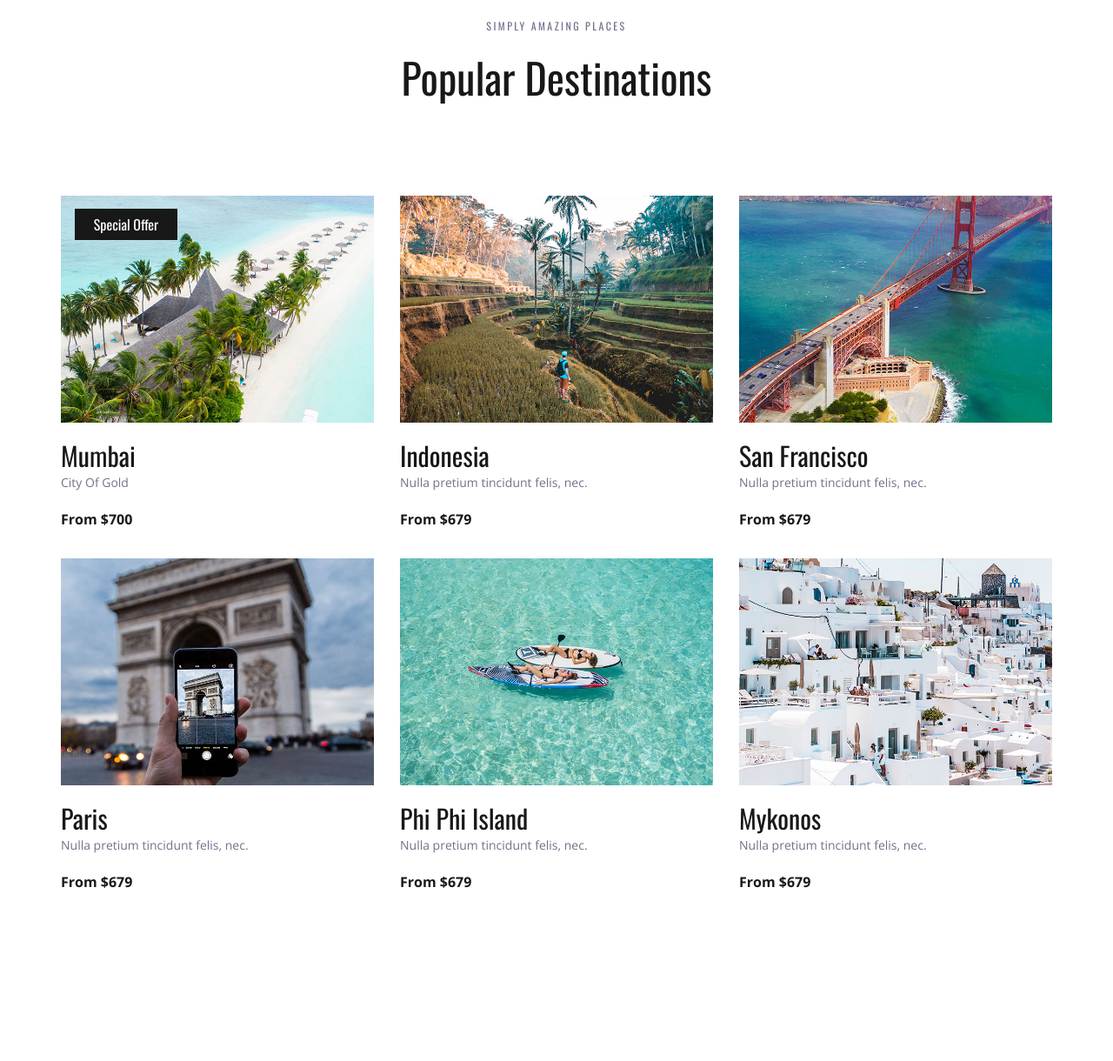
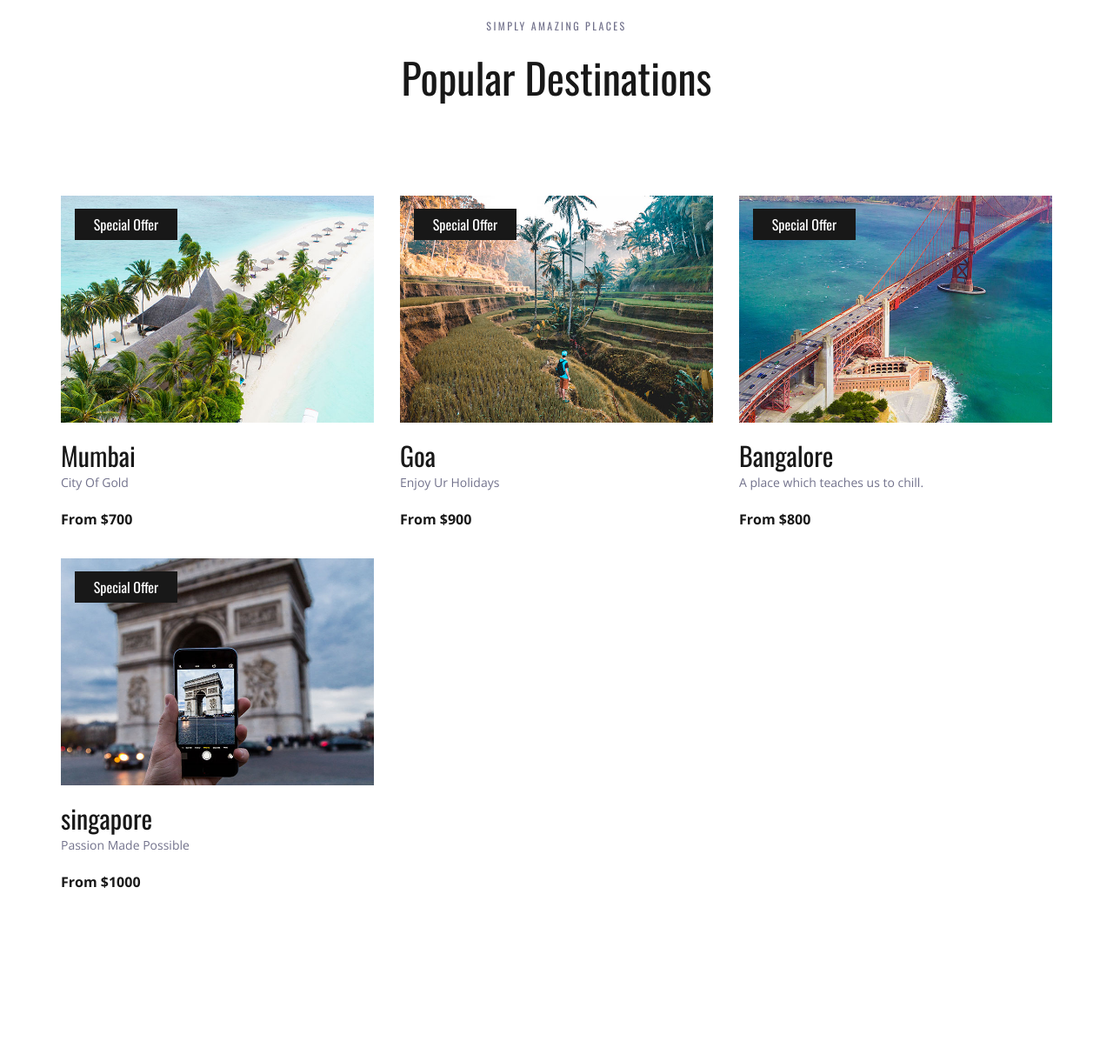
Before and after one commit to mayurkadampro/Telusko_Django, a Django app: page / in a window 1280 px wide. Shown: the part 1260-2480 px from the top of the page at 87% size. Run offline with Django 3.2, Linux system fonts and the light colour scheme; some libraries are stand-ins or nearby versions.

Commit message:
Passing Dynamic Data in Html - 2

```diff
--- a/telusko/template/index.html
+++ b/telusko/template/index.html
@@ -248,79 +249,20 @@
 			<div class="row destinations_row">
 				<div class="col">
 					<div class="destinations_container item_grid">
-
+						{% for dest in destt %}
 						<!-- Destination -->
 						<div class="destination item">
 							<div class="destination_image">
-								<img src="{% static 'images/destination_1.jpg' %}" alt="">
+								<img src="{{images}}/{{dest.image}}" alt="">
 								<div class="spec_offer text-center"><a href="#">Special Offer</a></div>
 							</div>
 							<div class="destination_content">
-								<div class="destination_title"><a href="destinations.html">{{destt.name}}</a></div>
-								<div class="destination_subtitle"><p>{{destt.description}}</p></div>
-								<div class="destination_price">From ${{destt.price}}</div>
+								<div class="destination_title"><a href="destinations.html">{{dest.name}}</a></div>
+								<div class="destination_subtitle"><p>{{dest.description}}</p></div>
+								<div class="destination_price">From ${{dest.price}}</div>
 							</div>
 						</div>
-
-						<!-- Destination -->
-						<div class="destination item">
-							<div class="destination_image">
-								<img src="{% static 'images/destination_2.jpg' %}" alt="">
-							</div>
-							<div class="destination_content">
-								<div class="destination_title"><a href="destinations.html">Indonesia</a></div>
-								<div class="destination_subtitle"><p>Nulla pretium tincidunt felis, nec.</p></div>
-								<div class="destination_price">From $679</div>
-							</div>
-						</div>
-
-						<!-- Destination -->
-						<div class="destination item">
-							<div class="destination_image">
-								<img src="{% static 'images/destination_3.jpg' %}" alt="">
-							</div>
-							<div class="destination_content">
-								<div class="destination_title"><a href="destinations.html">San Francisco</a></div>
-								<div class="destination_subtitle"><p>Nulla pretium tincidunt felis, nec.</p></div>
-								<div class="destination_price">From $679</div>
-							</div>
-						</div>
-
-						<!-- Destination -->
-						<div class="destination item">
-							<div class="destination_image">
-								<img src="{% static 'images/destination_4.jpg' %}" alt="">
-							</div>
-							<div class="destination_content">
-								<div class="destination_title"><a href="destinations.html">Paris</a></div>
-								<div class="destination_subtitle"><p>Nulla pretium tincidunt felis, nec.</p></div>
-								<div class="destination_price">From $679</div>
-							</div>
-						</div>
-
-						<!-- Destination -->
-						<div class="destination item">
-							<div class="destination_image">
-								<img src="{% static 'images/destination_5.jpg' %}" alt="">
-							</div>
-							<div class="destination_content">
-								<div class="destination_title"><a href="destinations.html">Phi Phi Island</a></div>
-								<div class="destination_subtitle"><p>Nulla pretium tincidunt felis, nec.</p></div>
-								<div class="destination_price">From $679</div>
-							</div>
-						</div>
-
-						<!-- Destination -->
-						<div class="destination item">
-							<div class="destination_image">
-								<img src="{% static 'images/destination_6.jpg' %}" alt="">
-							</div>
-							<div class="destination_content">
-								<div class="destination_title"><a href="destinations.html">Mykonos</a></div>
-								<div class="destination_subtitle"><p>Nulla pretium tincidunt felis, nec.</p></div>
-								<div class="destination_price">From $679</div>
-							</div>
-						</div>
+						{% endfor %}
 
 					</div>
 				</div>
--- a/telusko/travello/views.py
+++ b/telusko/travello/views.py
@@ -3,9 +3,31 @@ from . models import Destination
 
 # Create your views here.
 def index(request):
-    dest = Destination()
-    dest.name = 'Mumbai'
-    dest.description = 'City Of Gold'
-    dest.price = 700
 
-    return render(request,"index.html",{'destt': dest})
+    dest1 = Destination()
+    dest1.name = 'Mumbai'
+    dest1.description = 'City Of Gold'
+    dest1.price = 700
+    dest1.image = "destination_1.jpg"
+
+    dest2 = Destination()
+    dest2.name = 'Goa'
+    dest2.description = 'Enjoy Ur Holidays'
+    dest2.price = 900
+    dest2.image = "destination_2.jpg"
+
+    dest3 = Destination()
+    dest3.name = 'Bangalore'
+    dest3.description = 'A place which teaches us to chill.'
+    dest3.price = 800
+    dest3.image = "destination_3.jpg"
+
+    dest4 = Destination()
+    dest4.name = 'singapore'
+    dest4.description = 'Passion Made Possible'
+    dest4.price = 1000
+    dest4.image = "destination_4.jpg"
+
+    distt = [dest1,dest2,dest3,dest4]
+
+    return render(request,"index.html",{'destt': distt})
```
Also changed, not shown: other parts of telusko/template/index.html (+1 -0 lines).
